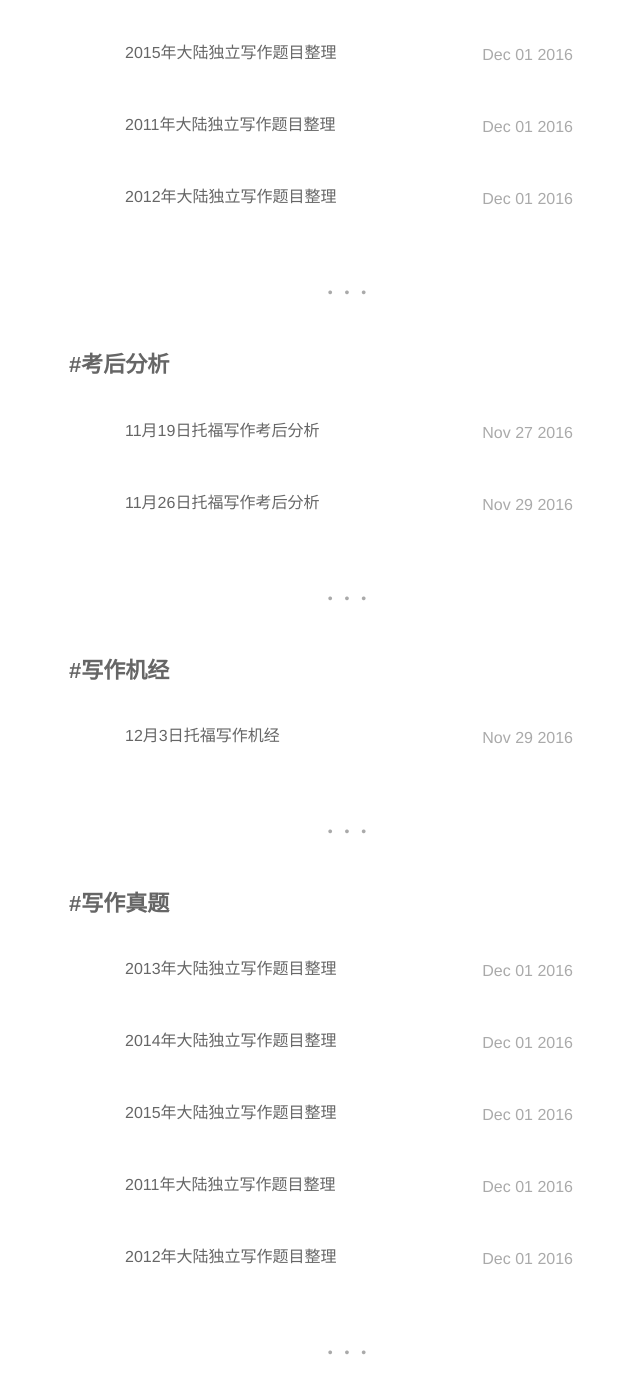
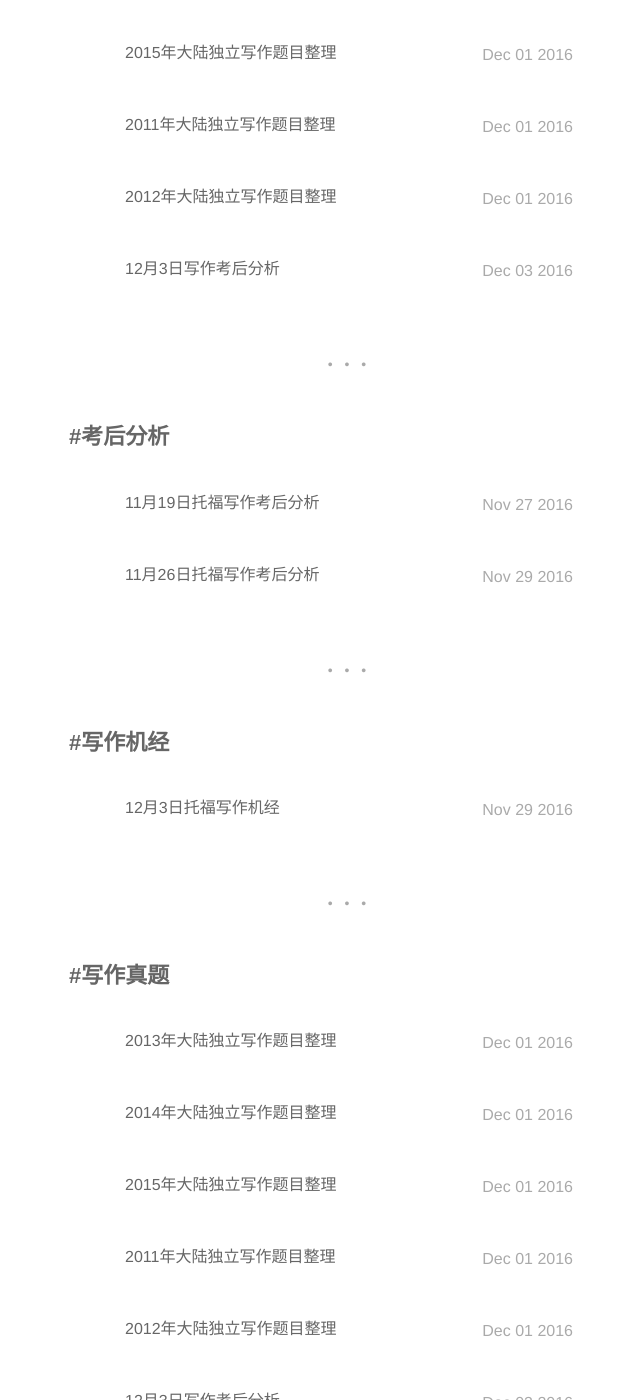
Before and after one commit to flutar/flutar.github.io, a Jekyll site: the page built from tags.html, in a window 1280 px wide and 1400 px high, scrolled down 1543 px. Shown: the whole window, without its empty margins (291-931 px from the left). Built offline with Jekyll 4.4.1, drawn with Linux system fonts in a browser that asks for light colours; some of the changed lines change nothing that is shown.

Commit message:
1203 after test

````diff
--- /dev/null
+++ b/_posts/2016-12-03-after-test-analysis-1203.md
@@ -0,0 +1,68 @@
+---
+title: "12月3日写作考后分析"
+layout: post
+date: 2016-12-3 14:34
+headerImage: false
+tag:
+- 托福写作
+- 写作真题
+blog: true
+author: zhanchao
+description: 2016年12月3日写作考后分析
+---
+
+#### 独立写作
+
+```
+Nowadays people are more willing to help others who they do not know (for example giving food or clothing) than they were in the past.
+```
+
+`话题：社会类`
+
+`题型：一元素比较类`
+
+`重复：2013年1月26日[！历年真题串讲必看！]`
+
+>**一边倒** 今天竟然跟上次一样又是一个今昔对比的题目。如果我们`一边倒`的话，完全可以考虑不同意，首先套上`压力的段子`，现在人压力大，当然不愿意帮助别人。除了压力大之外，现在这个社会蛇少最基本的信任，也是一个非常重要的原因，这个可以套`广告的段子`。再次，我们还可以写现在媒体都在关注名人的私生活，并没有起到合理的导向作用，从而套上`媒体的段子`。
+
+>**分类** 凡是今昔对比的题目在分类的时候我们的思路都是类似的，都可以`按照国家和地区的发展水平`来分，条件好的地方自然愿意，毕竟有钱、毕竟受教育程度高、毕竟科技先进；然而，条件比较差的地方这些东西都没有明显的改善，不可能存在比过去更愿意的情况。
+
+
+#### 压力的段子 [记忆复写第6篇]
+
+>Firstly, it is high time that government arouse people's awareness of the importance of physical soundness. Along with the acceleration of social development, people, especially young people, are confronted with unprecedentedly fierce competition. They need to work very hard to guarantee a decent life, which causes them way heavier pressures than before. Under such circumstances, most of them are prone to be caught in a sub-healthy state. Given that it is governments' responsibilities to improve citizens' health condition, government should increase access to public exercise equipment in the neighborhood and raise people's awareness of the importance of doing exercises regularly through mass media.
+
+
+#### 广告的段子[记忆复写第29篇]
+
+>Another case in point falls into the field of education and training industry. In lack of strict supervision from the government, some training schools in China have always been misleading their customers. For the expansion of enrolment, they tend to claim that after taking a certain number of courses, any student will achieve high scores required to enter universities. In fact, such statement is ridiculous for it fails to consider each individual's situation. In other words, nobody can be guaranteed that he or she is sure to succeed in an exam.
+
+#### 广告的段子[记忆复写第29篇]
+
+>Nevertheless, it is not reasonable to criticize the mass media, including television, newspapers, magazines and so forth, for its excessive exposure on the personal lives of famous people. In fact, it is the public, to a large extent, rather than the mass media, that is paying too much attention on celebrities' personal lives. This phenomenon is well interpreted with the fact that many people will spare time to gossip about famous people such as actors, athletes and rock stars. Meanwhile, since most organizations of mass media industry are audience-oriented and mostly driven by business motivation, television program producers, as well as columnists and writers are always aware of what the public want to see, and thus tend to expose famous people's anecdotes in order to pander to tastes of the public.
+
+
+`备考建议`
+
+**独立部分无非就是没思路、写不顺、写不对三个问题，没思路的一定要考前多看看历年真题串讲，最近大部分都是之前考过的旧题。多看串讲一方面可能遇到原题，另一方面确保找思路快啊；至于写不顺或者写不对的同学，那就考前多记段子，自己写不顺、写不对就少写呗，我用别人的总不至于出问题了吧。但提醒大家，用别人的东西一定要首先记准，其次别忘了扣题，千万不要得意忘形。**
+
+#### 综合写作
+
+**总体观点**
+
+Vampire squid 不会吃 marine snow 一些海洋里面的 debris
+
+**阅读部分**
+
+* marine snow 在海底。而海底氧气少，Vampire squid 缺乏氧气没法生存
+* vampire squid 捕食的时候 collect on arm 然后 bring the food to eat，需要保持一个某一个姿势，容易被 predator 发现
+*  和 Vampire squid 同一个物种的其他生物不吃 marine snow，而是以捕食活物为生，所以它也应该是类似情况
+
+
+**听力部分**
+
+- 追猎物的时候需要氧气，而 Vampire squid 不用 chase prey，所以不需要太多的氧气
+- 深海中 Vampire squid 皮肤比较暗，不容易被发现；而且即使被发现，它也会突然变亮，吓跑predator
+- 吃 marine snow 的话不会跟同种别的生物竞争，他们反而更容易获得食物
+
+>**分析** 这又是一个非常经典的`理论证明题`，此类题目无非就是从`证据本身或者从推理的角度`来进行反驳，比如第一个点，听力承认了阅读给的证据是对的，但是指出阅读考虑的比较片面的地方，确实需要氧气但并不是一直需要那么多；第二个点直接就攻击证据本身，阅读说容易发现，而听力针锋相对，并且给出了进一步的证据。思路就是首先阅读的不对，其次即使你说的对，也不是事儿；第三个点就是一个极其典型的错误的横向类比，大家只要看到作者试图通过一个做法适用于A推出也试用于B的话，肯定就是这个错误。听力必然会给出二者的不同点。而正是这些不同点导致阅读的说法是有问题的。
````
Also changed, not shown: _posts/2016-12-01-IW-history-2012.md (+1 -0 lines), 1 other file.
